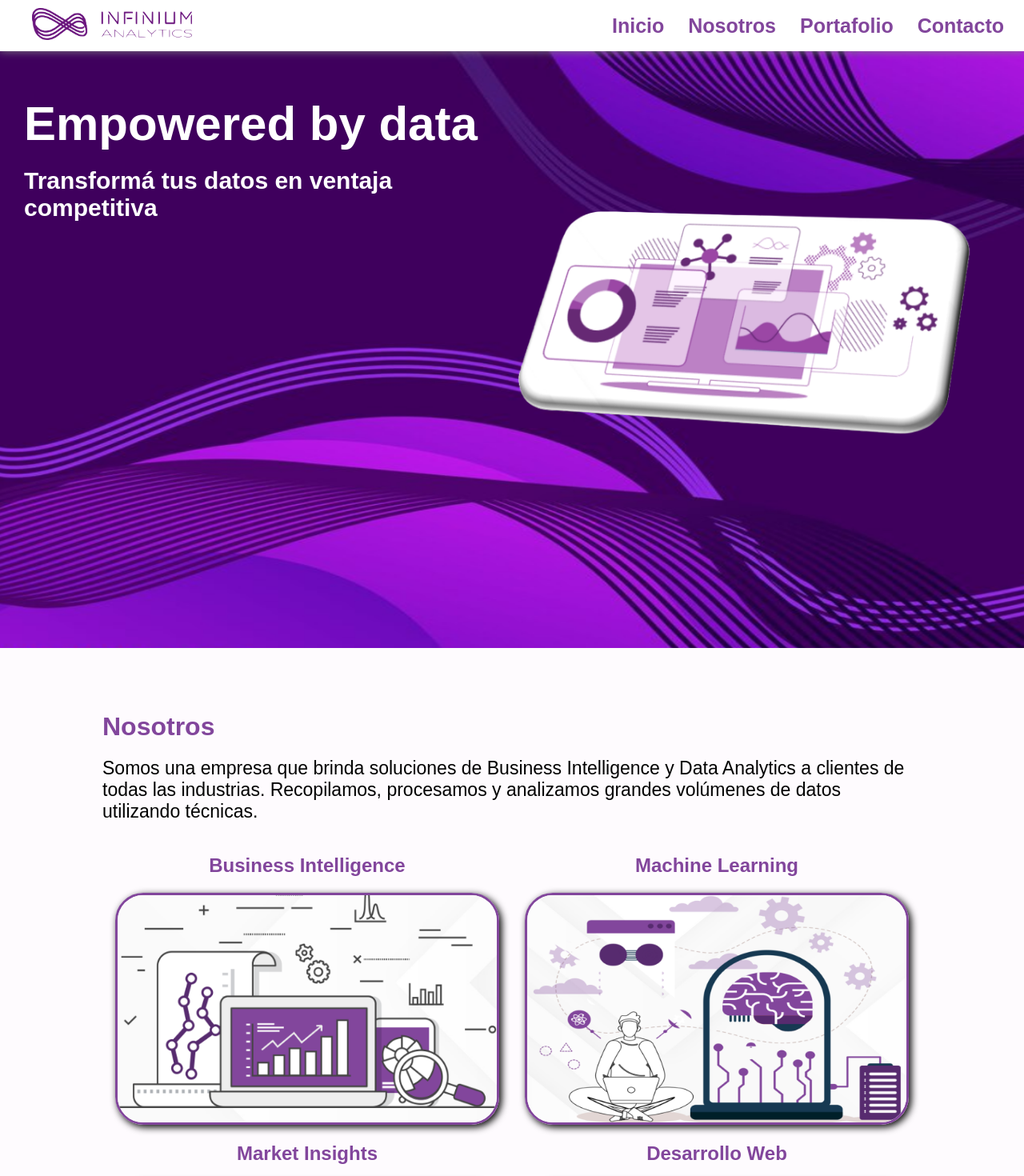
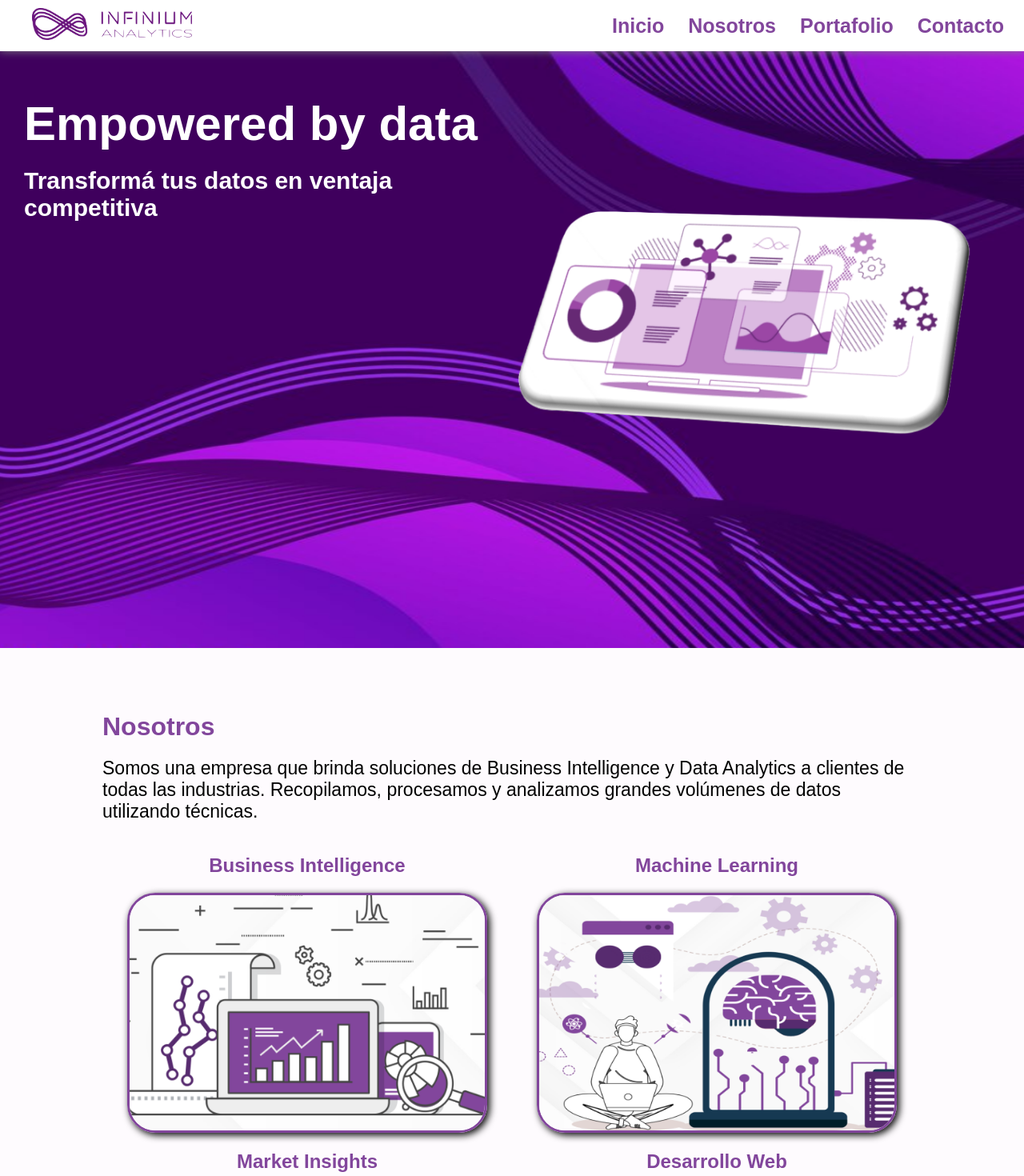
Before and after one commit to DamianSola/Infinium-Analytics, a Next.js app: page / in a window 1280 px wide. Shown: the top 1470 px of the page at 80% size. Built offline with nearby package versions, Linux system fonts and the light colour scheme.

Commit message:
prueba 2

```diff
--- a/src/Components/About/style.module.css
+++ b/src/Components/About/style.module.css
@@ -133,3 +133,10 @@
 
     }
 }
+
+@media (max-height:900px) and (min-height:800px){
+    .card{
+        width: 450px;
+        height: 300px;
+    }
+}
```
